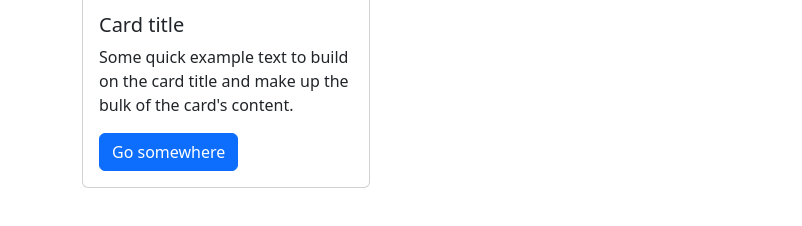
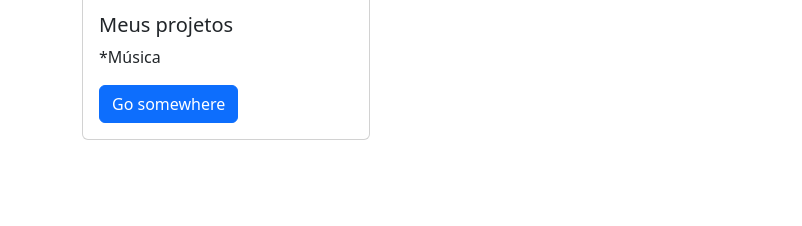
Before and after one commit to julia3106/Studio-JJE, a plain HTML site: page index.html in a window 1280 px wide. Shown: the part 314-540 px from the top of the page, without its empty margins (0-802 px from the left). Drawn offline with nearby package versions, Linux system fonts and the light colour scheme.

Commit message:
alteração 4

```diff
--- a/index.html
+++ b/index.html
@@ -17,10 +17,10 @@
             <div class="card" style="width: 18rem;">
               <img src="..." class="card-img-top" alt="..." />
               <div class="card-body">
-                <h5 class="card-title">Card title</h5>
+                <h5 class="card-title">Meus projetos</h5>
                 <p class="card-text">
-                  Some quick example text to build on the card title and make up the
-                  bulk of the card's content.
+                  *Música
+
                 </p>
                 <a href="#" class="btn btn-primary">Go somewhere</a>
               </div>
```
